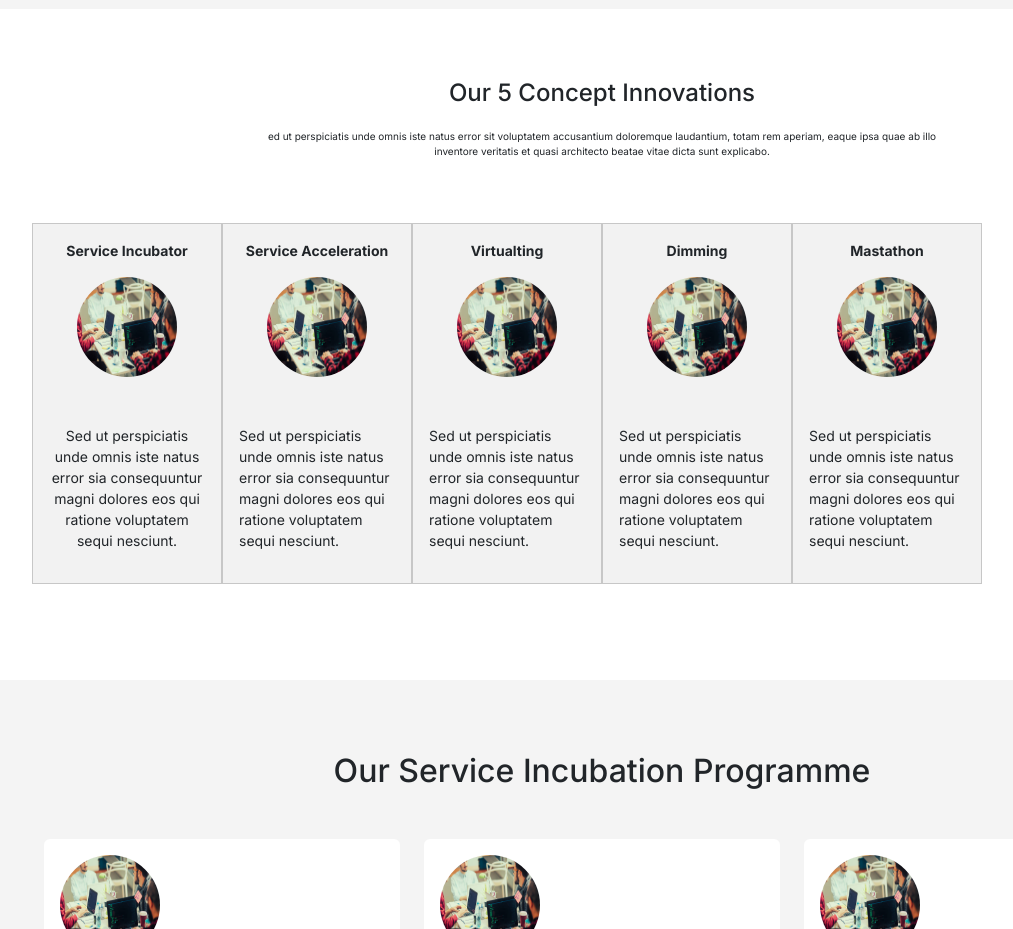
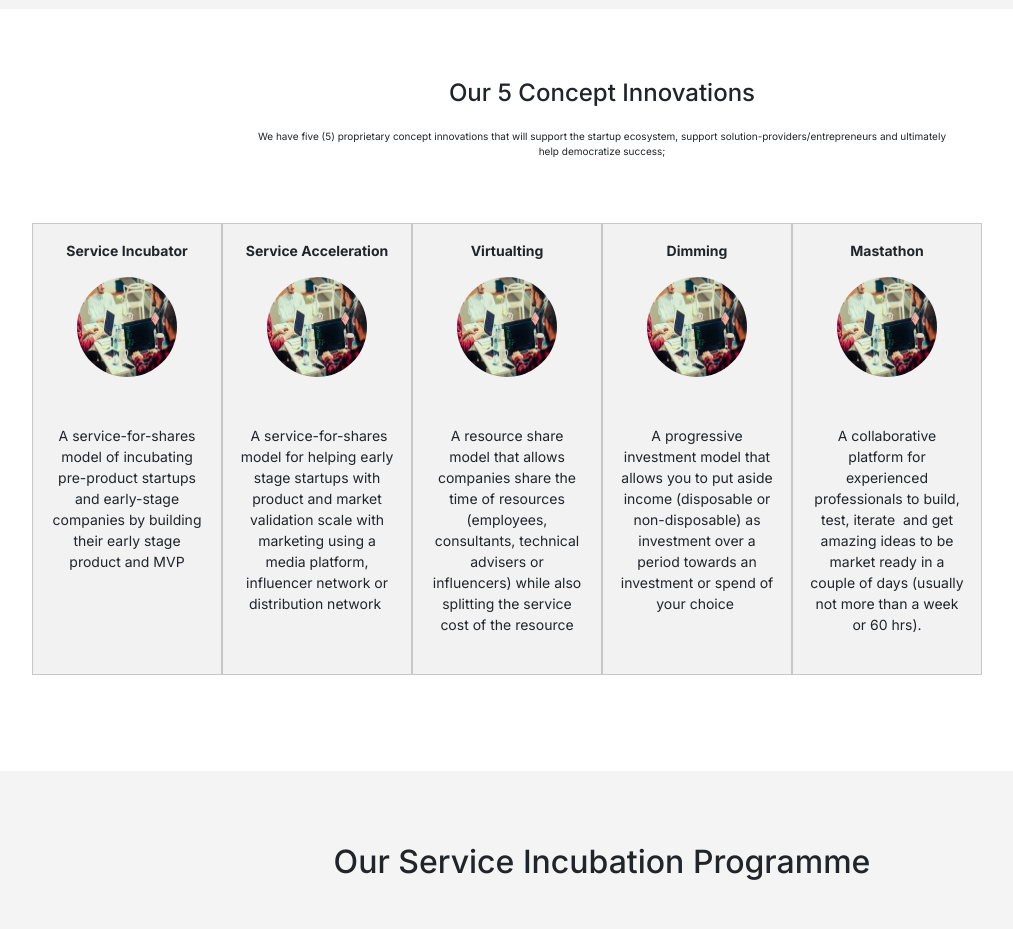
Before and after one commit to WisdomPandovic/Asin5-Homepage, a Next.js app: page / in a window 1280 px wide. Shown: the part 2680-3609 px from the top of the page, without its empty margins (38-1051 px from the left). Built offline with nearby package versions, Linux system fonts and the light colour scheme.

Commit message:
updated code

```diff
--- a/src/app/globals.css
+++ b/src/app/globals.css
@@ -84,3 +84,7 @@ footer li, p{
 .h-300{
   height: 200px;
 }
+
+.h-500{
+  height: 450px;
+}
--- a/src/components/ConceptInnovationComponent/ConceptInnovation.js
+++ b/src/components/ConceptInnovationComponent/ConceptInnovation.js
@@ -9,12 +9,12 @@ const ConceptInnovation = () => {
                 <h2 className="text-center lh-1 fs-4 mb-4 mt-5">
                     Our 5 Concept Innovations
                 </h2>
-                <p className='pb-5'>ed ut perspiciatis unde omnis iste natus error sit voluptatem accusantium doloremque laudantium, totam rem aperiam, eaque ipsa quae ab illo inventore veritatis et quasi architecto beatae vitae dicta sunt explicabo.</p>
+                <p className='pb-5'>We have five (5) proprietary concept innovations that will support the startup ecosystem, support solution-providers/entrepreneurs and ultimately help democratize success;</p>
             </div>
             <div className="row no-gutters">
                 <div className="col-lg-2 col-md-4 col-sm-6 col-12 mb-4">
                     <div className="card rounded-0" style={{ backgroundColor: '#0000000D' }}>
-                        <div className="card-body text-center">
+                        <div className="card-body text-center h-500">
                             <p className="card-text text-center fw-bold">Service Incubator</p>
                             <div className="d-flex justify-content-center mb-5">
                                 <Image
@@ -25,13 +25,13 @@ const ConceptInnovation = () => {
                                     className="rounded-circle"
                                 />
                             </div>
-                            <p>Sed ut perspiciatis unde omnis iste natus error sia consequuntur magni dolores eos qui ratione voluptatem sequi nesciunt.</p>
+                            <p>A service-for-shares model of incubating pre-product startups and early-stage companies by building their early stage product and MVP</p>
                         </div>
                     </div>
                 </div>
                 <div className="col-lg-2 col-md-4 col-sm-6 col-12 mb-4">
                     <div className="card rounded-0" style={{ backgroundColor: '#0000000D' }}>
-                        <div className="card-body">
+                        <div className="card-body text-center h-500">
                             <p className="card-text text-center fw-bold">Service Acceleration</p>
                             <div className="d-flex justify-content-center mb-5">
                                 <Image
@@ -42,13 +42,13 @@ const ConceptInnovation = () => {
                                     className="rounded-circle"
                                 />
                             </div>
-                            <p>Sed ut perspiciatis unde omnis iste natus error sia consequuntur magni dolores eos qui ratione voluptatem sequi nesciunt.</p>
+                            <p> A service-for-shares model for helping early stage startups with product and market validation scale with marketing using a media platform, influencer network or distribution network </p>
                         </div>
                     </div>
                 </div>
                 <div className="col-lg-2 col-md-4 col-sm-6 col-12 mb-4">
                     <div className="card rounded-0" style={{ backgroundColor: '#0000000D' }}>
-                        <div className="card-body">
+                        <div className="card-body text-center h-500">
                             <p className="card-text text-center fw-bold">Virtualting</p>
                             <div className="d-flex justify-content-center mb-5">
                                 <Image
@@ -59,13 +59,13 @@ const ConceptInnovation = () => {
                                     className="rounded-circle"
                                 />
                             </div>
-                            <p>Sed ut perspiciatis unde omnis iste natus error sia consequuntur magni dolores eos qui ratione voluptatem sequi nesciunt.</p>
+                            <p>A resource share model that allows companies share the time of resources (employees, consultants, technical advisers or influencers) while also splitting the service cost of the resource</p>
                         </div>
                     </div>
                 </div>
                 <div className="col-lg-2 col-md-4 col-sm-6 col-12 mb-4">
                     <div className="card rounded-0" style={{ backgroundColor: '#0000000D' }}>
-                        <div className="card-body">
+                        <div className="card-body text-center h-500">
                             <p className="card-text text-center fw-bold">Dimming</p>
                             <div className="d-flex justify-content-center mb-5">
                                 <Image
@@ -76,13 +76,13 @@ const ConceptInnovation = () => {
                                     className="rounded-circle"
                                 />
                             </div>
-                            <p>Sed ut perspiciatis unde omnis iste natus error sia consequuntur magni dolores eos qui ratione voluptatem sequi nesciunt.</p>
+                            <p>A progressive investment model that allows you to put aside income (disposable or non-disposable) as investment over a period towards an investment or spend of your choice </p>
                         </div>
                     </div>
                 </div>
                 <div className="col-lg-2 col-md-4 col-sm-6 col-12 mb-4">
                     <div className="card rounded-0" style={{ backgroundColor: '#0000000D' }}>
-                        <div className="card-body">
+                        <div className="card-body text-center h-500">
                             <p className="card-text text-center fw-bold">Mastathon</p>
                             <div className="d-flex justify-content-center mb-5">
                                 <Image
@@ -93,7 +93,7 @@ const ConceptInnovation = () => {
                                     className="rounded-circle"
                                 />
                             </div>
-                            <p>Sed ut perspiciatis unde omnis iste natus error sia consequuntur magni dolores eos qui ratione voluptatem sequi nesciunt.</p>
+                            <p>A collaborative platform for experienced professionals to build, test, iterate  and get amazing ideas to be market ready in a couple of days (usually not more than a week or 60 hrs).</p>
                         </div>
                     </div>
                 </div>
```
